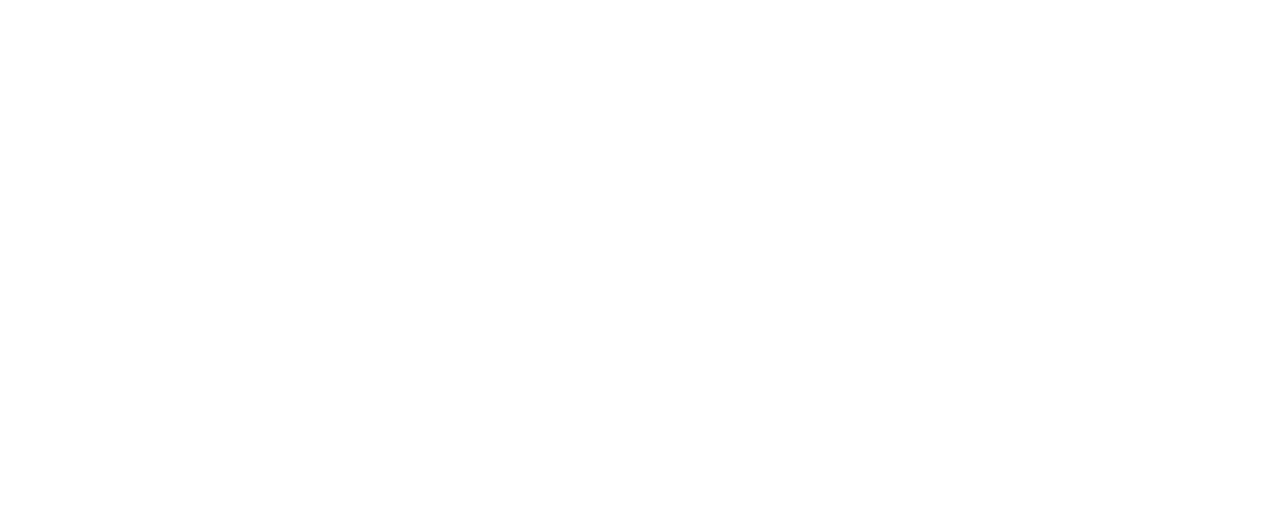
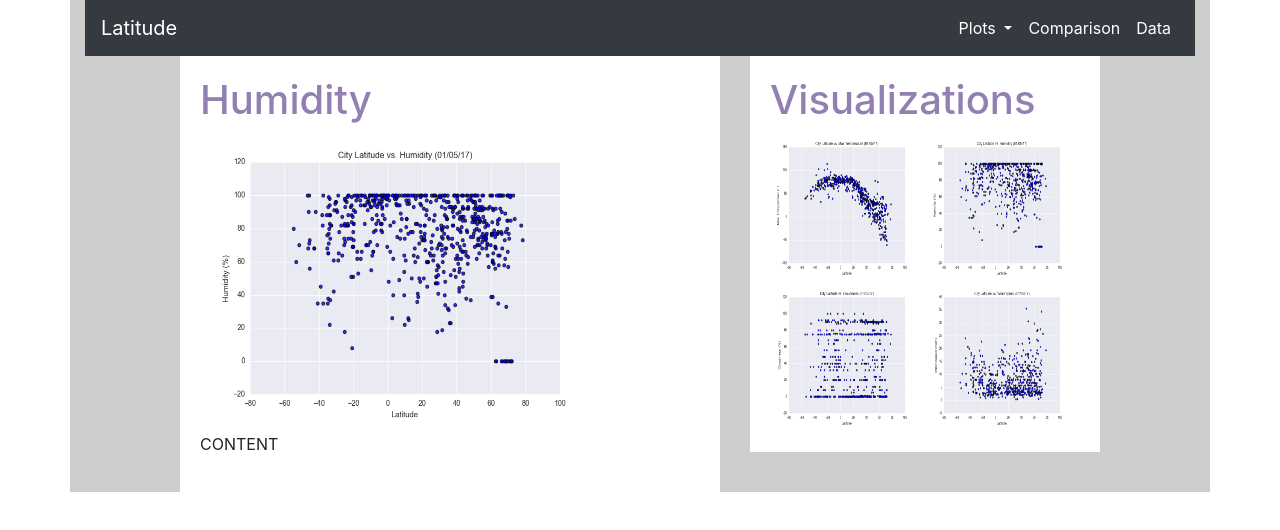
Before and after one commit to GND95/Web-Design-Challenge, a plain HTML site: page visualization_2.html in a window 1280 px wide. Drawn offline with nearby package versions, Linux system fonts and the light colour scheme.

Commit message:
added content for the four visualization pages

```diff
--- a/visualization_2.html
+++ b/visualization_2.html
@@ -0,0 +1,83 @@
+<!DOCTYPE html>
+<html lang="en">
+
+<head>
+  <meta charset="UTF-8">
+  <title>Humidity</title>
+  <link rel="stylesheet" href="https://stackpath.bootstrapcdn.com/bootstrap/4.3.1/css/bootstrap.min.css" integrity="sha384-ggOyR0iXCbMQv3Xipma34MD+dH/1fQ784/j6cY/iJTQUOhcWr7x9JvoRxT2MZw1T" crossorigin="anonymous">
+  <link rel="stylesheet" href="style.css">
+</head>
+
+<body>
+
+  <div class="container grey">
+    <div class="row">
+      <div class="col-xs-12 col-sm-12 col-md-12 col-lg-12">
+        <nav class="navbar navbar-expand-lg navbar-dark bg-dark">
+          <a class="navbar-brand" href="index.html">Latitude</a>
+          <button class="navbar-toggler" type="button" data-toggle="collapse" data-target="#navbarSupportedContent" aria-controls="navbarSupportedContent" aria-expanded="false" aria-label="Toggle navigation">
+            <span class="navbar-toggler-icon"></span>
+          </button>
+
+          <div class="collapse navbar-collapse" id="navbarSupportedContent">
+            <ul class="navbar-nav ml-auto">
+              <li class="nav-item dropdown ml-auto">
+                <a class="nav-link dropdown-toggle active" href="#" id="navbarDropdown" role="button" data-toggle="dropdown" aria-haspopup="true" aria-expanded="false">
+                  Plots
+                </a>
+                <div class="dropdown-menu" aria-labelledby="navbarDropdown">
+                  <a class="dropdown-item" href="visualization_1.html">Max Temperature</a>
+                  <a class="dropdown-item" href="visualization_2.html">Humidity</a>
+                  <a class="dropdown-item" href="visualization_3.html">Cloudiness</a>
+                  <a class="dropdown-item" href="visualization_4.html">Wind Speed</a>
+                </div>
+              </li>
+              <li class="nav-item active ml-auto">
+                <a class="nav-link" href="comparisons.html">Comparison</a>
+              </li>
+              <li class="nav-item active ml-auto">
+                <a class="nav-link" href="data.html">Data</a>
+              </li>
+            </ul>
+          </div>
+        </nav>
+      </div>
+    </div>
+
+    <div class="row justify-content-center">
+      <div class="col-3 col-sm-6 col-md-6 col-lg-6">
+        <div class="box white">
+          <h1>Humidity</h1>
+          <a href="visualization_2.html">
+          <div> <img src="/Resources/assets/images/Fig2.png" style="width:400px;height:300px;">
+          </a>
+          </div>
+          <p>CONTENT
+          </p>
+        </div>
+      </div>
+      <div class="col-md-4">
+        <div class="box white">
+          <h1>Visualizations</h1>
+          <a href="visualization_1.html">
+          <img src="/Resources/assets/images/Fig1.png" style="width:150px;height:150px;">
+          </a>
+          <a href="visualization_2.html">
+          <img src="/Resources/assets/images/Fig2.png" style="width:150px;height:150px;">
+          </a>
+          <a href="visualization_3.html">
+          <img src="/Resources/assets/images/Fig3.png" style="width:150px;height:150px;">
+          </a>
+          <a href="visualization_4.html">
+          <img src="/Resources/assets/images/Fig4.png" style="width:150px;height:150px;">
+          </a>
+          </div>
+      </div>
+  </div>
+
+  <script src="https://code.jquery.com/jquery-3.3.1.slim.min.js" integrity="sha384-q8i/X+965DzO0rT7abK41JStQIAqVgRVzpbzo5smXKp4YfRvH+8abtTE1Pi6jizo" crossorigin="anonymous"></script>
+  <script src="https://cdnjs.cloudflare.com/ajax/libs/popper.js/1.14.7/umd/popper.min.js" integrity="sha384-UO2eT0CpHqdSJQ6hJty5KVphtPhzWj9WO1clHTMGa3JDZwrnQq4sF86dIHNDz0W1" crossorigin="anonymous"></script>
+  <script src="https://stackpath.bootstrapcdn.com/bootstrap/4.3.1/js/bootstrap.min.js" integrity="sha384-JjSmVgyd0p3pXB1rRibZUAYoIIy6OrQ6VrjIEaFf/nJGzIxFDsf4x0xIM+B07jRM" crossorigin="anonymous"></script>
+</body>
+
+</html>
```
Also changed, not shown: visualization_1.html (+1 -1 lines), visualization_3.html (+83 -0 lines), visualization_4.html (+83 -0 lines).
